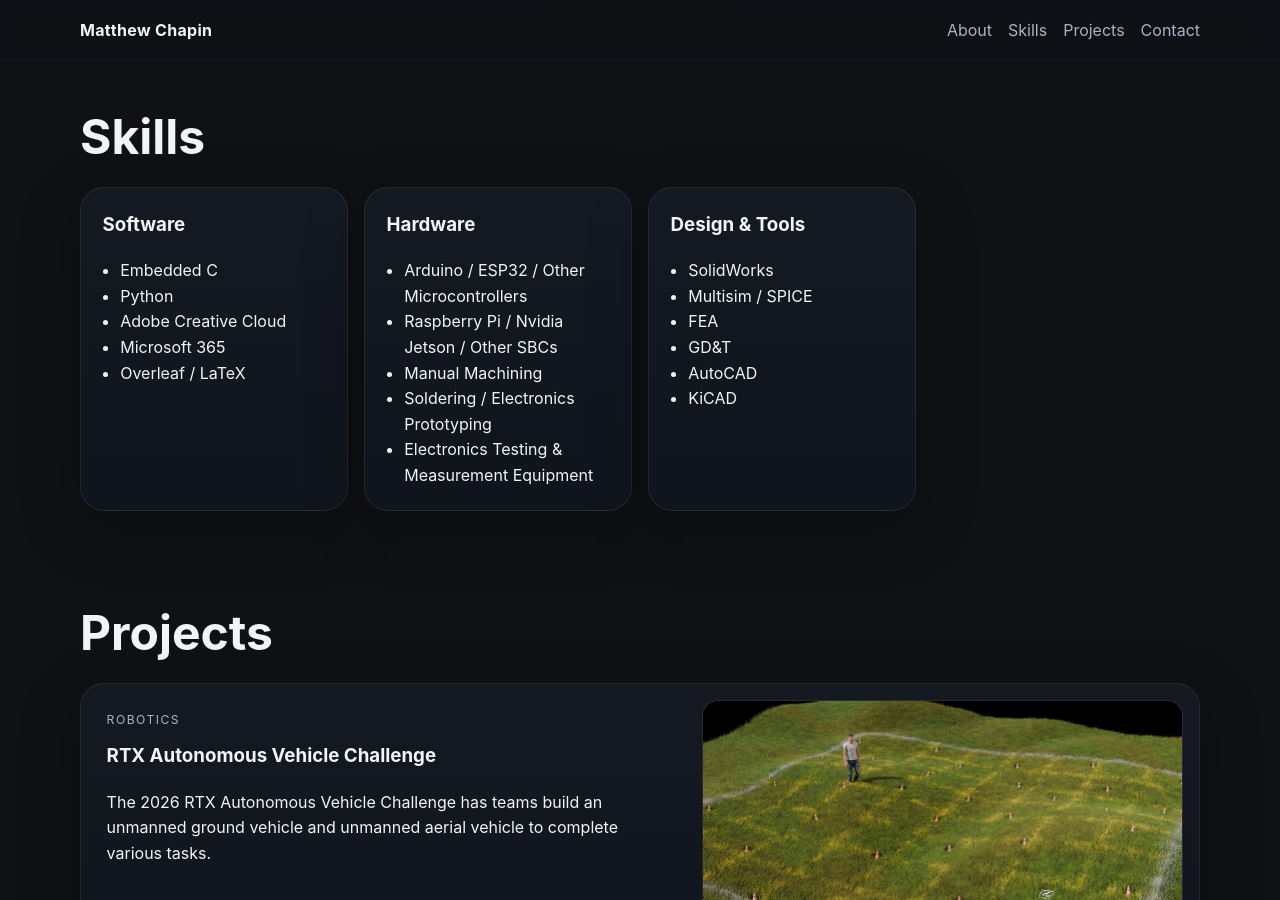
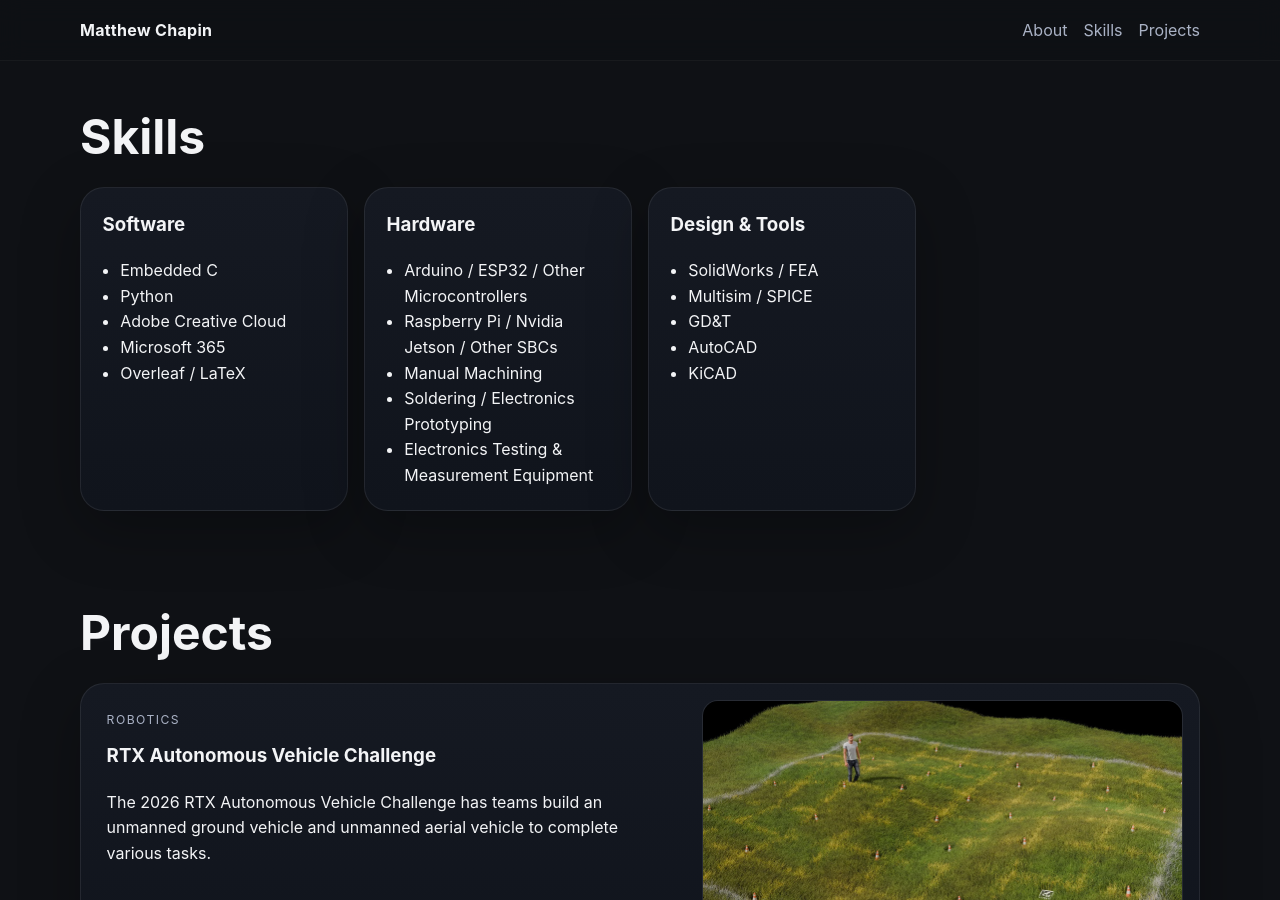
Before and after one commit to mchapin03/mchapin03.github.io, a Jekyll site: the page built from index.html, in a window 1280 px wide and 900 px high, scrolled down 815 px. Built offline with Jekyll 4.4.1, drawn with Linux system fonts in a browser that asks for light colours.

```diff
--- a/_data/skills.yml
+++ b/_data/skills.yml
@@ -16,9 +16,8 @@
 
 - category: Design & Tools
   items:
-    - SolidWorks
+    - SolidWorks / FEA
     - Multisim / SPICE
-    - FEA
     - GD&T
     - AutoCAD
     - KiCAD
--- a/_layouts/default.html
+++ b/_layouts/default.html
@@ -15,7 +15,6 @@
           <a href="{{ '/' | relative_url }}#about">About</a>
           <a href="{{ '/' | relative_url }}#skills">Skills</a>
           <a href="{{ '/' | relative_url }}#projects">Projects</a>
-          <a href="{{ '/' | relative_url }}#contact">Contact</a>
         </nav>
       </header>
 
```
